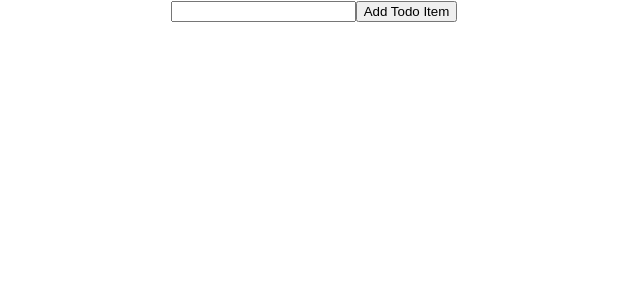
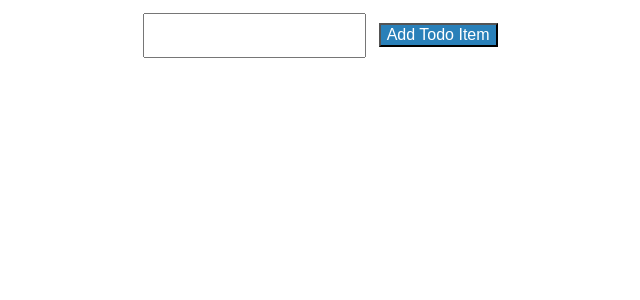
Before and after one commit to kayladuffy/task-manager, a React (Create React App) app: page / in a window 1280 px wide. Shown: the top 300 px of the page, without its empty margins (326-966 px from the left). Built offline with nearby package versions, Linux system fonts and the light colour scheme.

Commit message:
Added color to button and padding to content

```diff
--- a/src/TodoItem/style.css
+++ b/src/TodoItem/style.css
@@ -1,4 +1,5 @@
 .todoItem {
+    font-size: 1em;
     text-align: center;
     margin: 10px;
     cursor: pointer;
@@ -11,3 +12,19 @@
 .addTodoContainer {
     text-align: center;
 }
+
+input {
+    margin: 1%;
+    padding: 1em;
+    width: 15%;
+}
+
+button {
+    font-size: 1em;
+    color: white;
+    background-color: #2980B9;
+}
+
+#add {
+    padding: .5%;
+}
```
